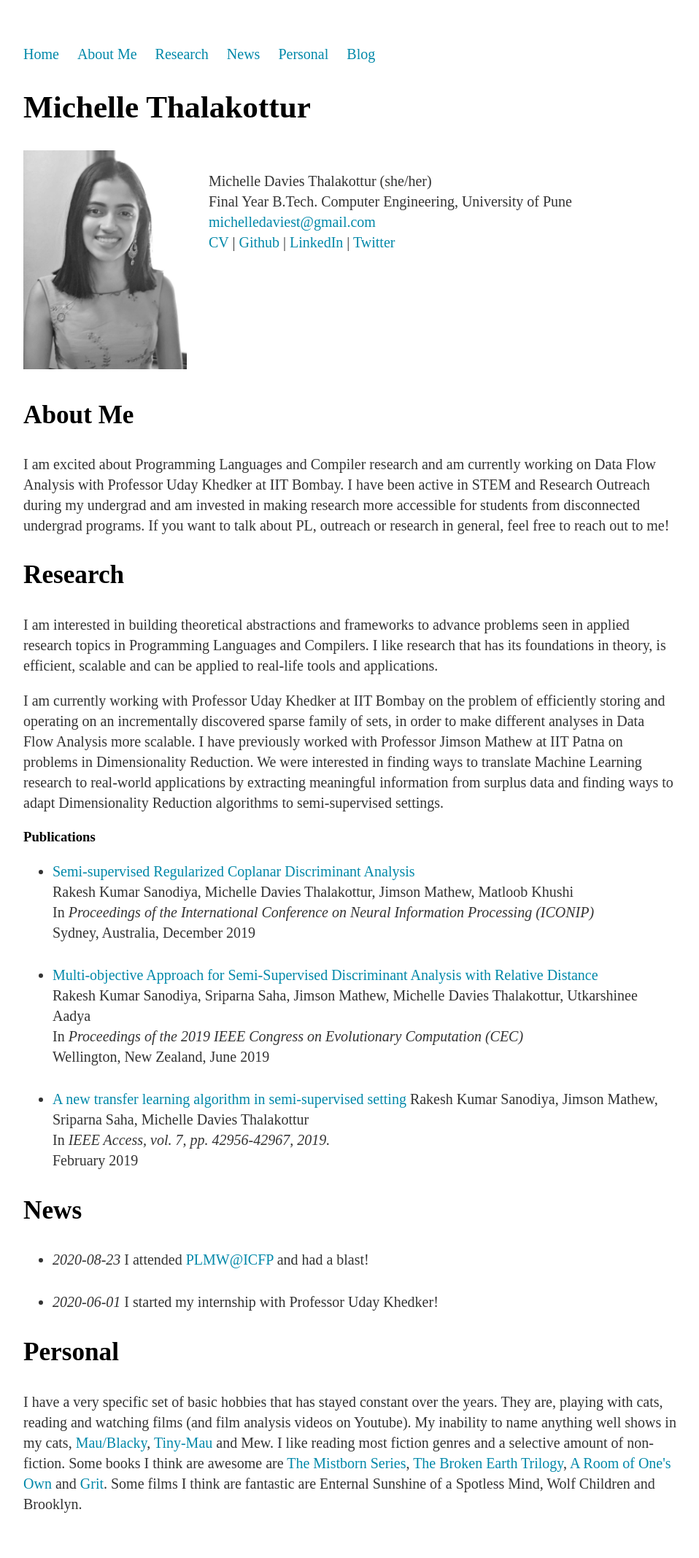
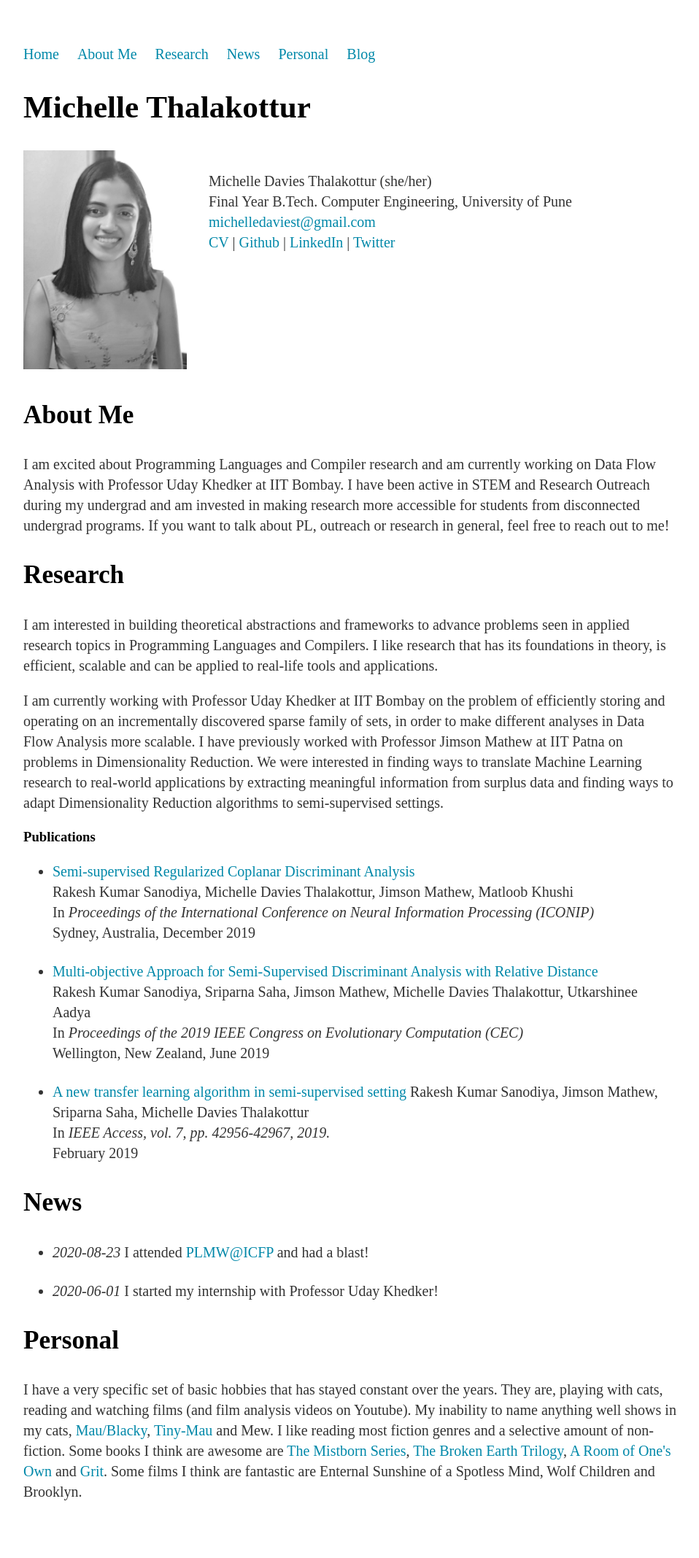
Before and after one commit to michelledaviest/michelledaviest.github.io, a Jekyll site: the page built from index.html, in a window 1280 px wide. Shown: the whole page at 73% size, without its empty margins (160-1118 px from the left). Built offline with Jekyll 4.4.1, drawn with Linux system fonts in a browser that asks for light colours; some web fonts are replaced.

Commit message:
chnaged list space to 1.25

```diff
--- a/css/main.css
+++ b/css/main.css
@@ -61,7 +61,7 @@ nav ul li, footer ul li {
 }
 
 li {
-	margin-bottom: 1.5em;
+	margin-bottom: 1.25em;
 }
 
 footer {
```
